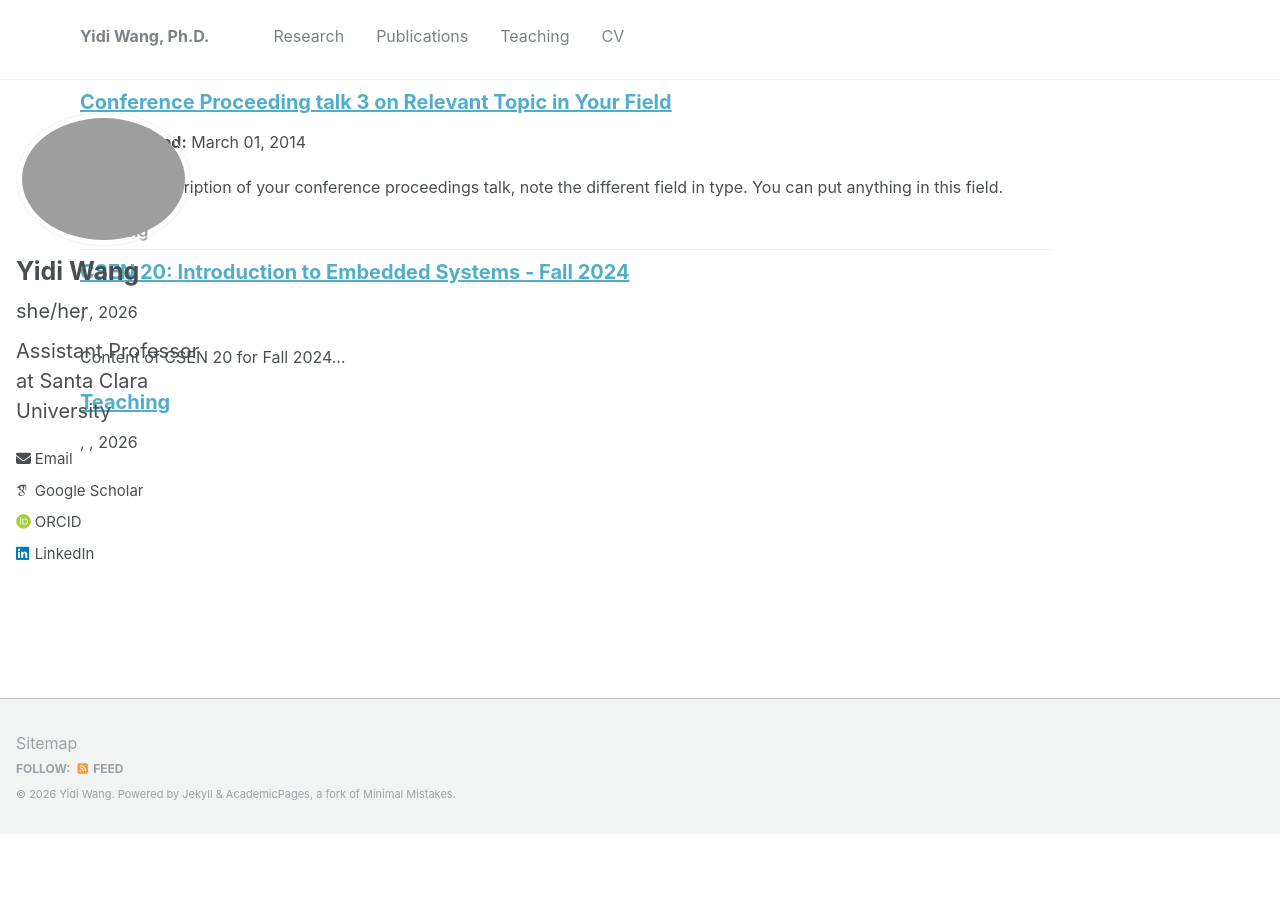
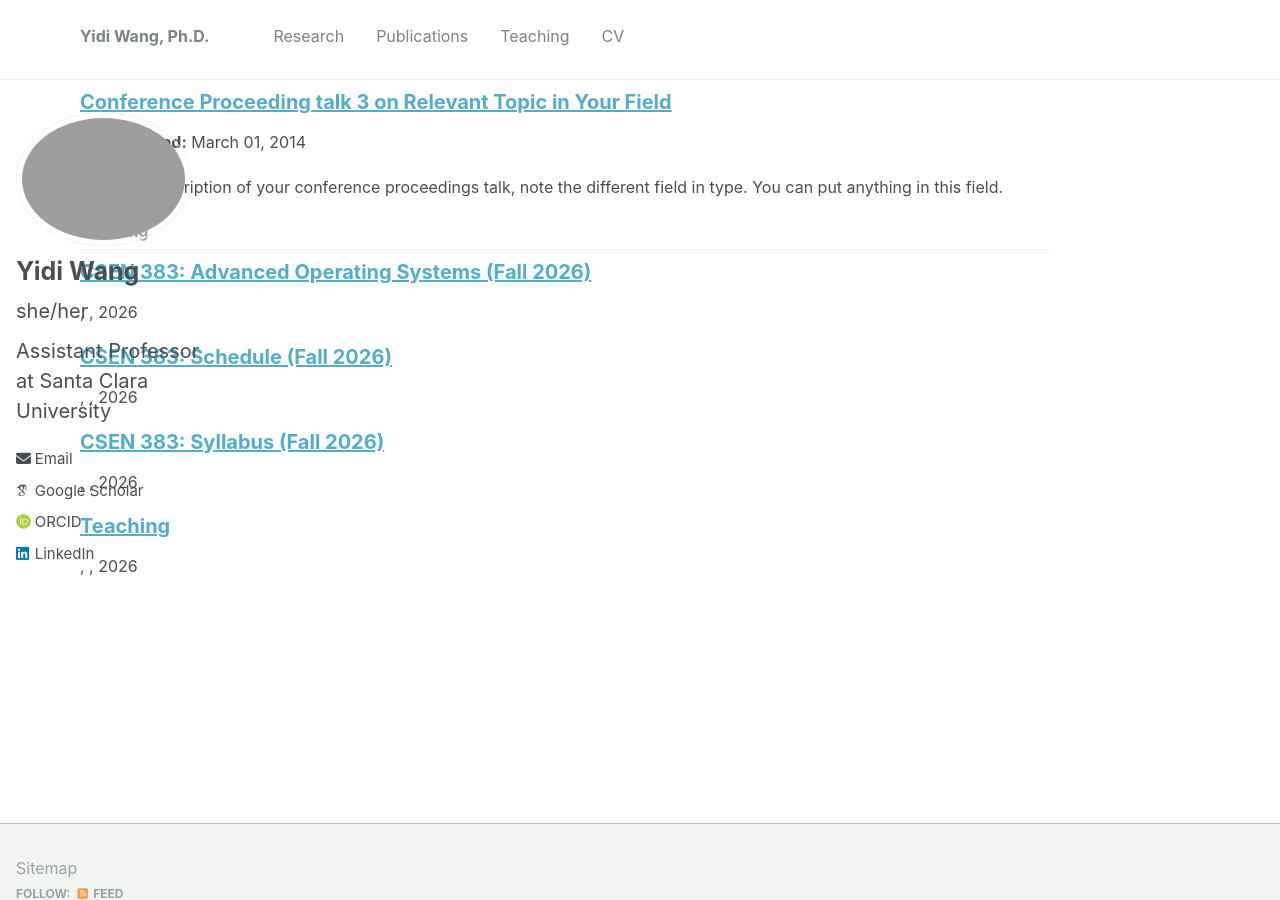
Before and after one commit to yidiwang21/yidiwang21.github.io, a Jekyll site: the page built from _pages/collection-archive.html, in a window 1280 px wide and 900 px high, scrolled down 2229 px. Built offline with Jekyll 4.4.1, drawn with Linux system fonts in a browser that asks for light colours; some web fonts are replaced; before the commit the page ends 3064 px from its top, so only the background shows below that; part of the change alters nothing that is shown.

Commit message:
added 383 syllabus

```diff
--- a/_teaching/CSEN20_F24.md
+++ /dev/null
@@ -1,6 +0,0 @@
----
-layout: page
-title: "CSEN 20: Introduction to Embedded Systems - Fall 2024"
-permalink: /teaching/CSEN20_F24/
----
-Content of CSEN 20 for Fall 2024...
--- /dev/null
+++ b/_teaching/CSEN383/CSEN383_home.md
@@ -0,0 +1,32 @@
+---
+layout: archive
+title: "CSEN 383: Advanced Operating Systems (Fall 2026)"
+permalink: /teaching/CSEN383_home/
+author_profile: false
+---
+
+{% include base_path %}
+
+&nbsp; **Home** &nbsp; &nbsp;|&nbsp; [Syllabus]({{ base_path }}/teaching/CSEN383_syllabus/) &nbsp;|&nbsp; [Schedule]({{ base_path }}/teaching/CSEN383_schedule/)
+
+---
+
+Welcome to CSEN 383!
+
+## Course Description
+
+This course covers advanced topics in operating systems: CPU and memory virtualization, concurrency and deadlock, persistence, kernel extensibility, multicore scalability, virtualization, and distributed and datacenter operating systems. Coursework centers on modifying a real kernel — xv6 for three labs, and the Linux kernel for a fourth.
+
+## Logistics
+
+* **Instructor:** Yidi Wang (yidi.wang (at) scu (dot) edu)
+* **Grader:** TBA
+* **Class hours:** T Th 5:40 - 7:30, Bergin 214
+* **Office hours:** TBA
+
+## Prerequisite
+CSEN 283 or equivalent; familiarity with C language
+
+---
+
+Grading, course policies, and lab descriptions are on the [Syllabus]({{ base_path }}/teaching/CSEN383_syllabus/) page.
--- /dev/null
+++ b/_teaching/CSEN383/CSEN383_schedule.md
@@ -0,0 +1,68 @@
+---
+layout: archive
+title: "CSEN 383: Schedule (Fall 2026)"
+permalink: /teaching/CSEN383_schedule/
+author_profile: false
+---
+
+{% include base_path %}
+
+[Home]({{ base_path }}/teaching/CSEN383_home/) &nbsp;|&nbsp; [Syllabus]({{ base_path }}/teaching/CSEN383_syllabus/) &nbsp;|&nbsp; **Schedule**
+
+---
+
+Subject to change. Camino is authoritative for any change announced in class.
+Readings are due **before** the session they are listed under.
+OSTEP = *Operating Systems: Three Easy Pieces*.
+
+All labs are released on a Tuesday and due two weeks later, on a Tuesday.
+
+## Week by week
+
+| Week | Date | Topic | Reading | Due / exams |
+|---|---|---|---|---|
+| 1 | Tue, 9/22 | Introduction and OS organization | OSTEP 2 | |
+| 1 | Thu, 9/24 | xv6, RISC-V, and the toolchain | xv6 book 1–2 | Group rosters due Fri Sep 25 · set up your dev environment |
+| 2 | Tue, 9/29 | Processes, address spaces, the system call path | OSTEP 4–6 | **Lab 1 out** |
+| 2 | Thu, 10/1 | Virtual memory I: paging, page tables, TLB | OSTEP 13, 15, 18 | |
+| 3 | Tue, 10/6 | Virtual memory II: replacement, copy-on-write, mmap | OSTEP 19, 21, 22 · *PagedAttention* | |
+| 3 | Thu, 10/8 | Kernel extensibility I: SPIN and Exokernel | *Exokernel* | **Quiz 1** — virtual memory |
+| 4 | Tue, 10/13 | Kernel extensibility II: eBPF and the verifier | | **Lab 1 due** · demo 10/13–10/15 · **Lab 2 out** |
+| 4 | Thu, 10/15 | Scheduling I: from FCFS to MLFQ | OSTEP 7, 8 | |
+| 5 | Tue, 10/20 | Scheduling II: proportional share and sched_ext | OSTEP 9, 10 · *Lottery Scheduling* | **Quiz 2** — extensibility, eBPF |
+| 5 | Thu, 10/22 | Synchronization | OSTEP 28, 30, 31 | |
+| 6 | Tue, 10/27 | Deadlock and concurrency bugs · midterm review | OSTEP 32 | **Quiz 3** — scheduling · **Lab 2 due** · **Lab 3 out** |
+| 6 | Thu, 10/29 | **MIDTERM 1** — in class, closed book | | Covers 9/22 through 10/22 |
+| 7 | Tue, 11/3 | Multicore, NUMA, and CXL | *The Multikernel* | Lab 2 demo 11/3–11/5 |
+| 7 | Thu, 11/5 | I/O, storage, and io_uring | OSTEP 36, 37, 44 | |
+| 8 | Tue, 11/10 | File systems I: implementation and crash consistency | OSTEP 39–43 | **Quiz 4** — multicore, NUMA, I/O · **Lab 3 due** · demo 11/10–11/12 · **Lab 4 out** |
+| 8 | Thu, 11/12 | File systems II: NFS, GFS, HDFS | OSTEP 48, 49 · *GFS* | |
+| 9 | Tue, 11/17 | Virtualization and containers | OSTEP Appendix B | **Quiz 5** — file systems |
+| 9 | Thu, 11/19 | Security and isolation: Spectre, Meltdown, TEEs | | |
+| — | 11/23–27 | *Thanksgiving — no class* | | |
+| 10 | Tue, 12/1 | Datacenter and disaggregated OS · final review | | **Quiz 6** — virtualization, security · **Lab 4 due** · demo 12/1--12/3 |
+| 10 | Thu, 12/3 | **MIDTERM 2** — in class, closed book | | Emphasis on 10/27 onward |
+| — | 12/7–12/9 | *Finals week — no activity* | |  |
+
+<!-- ## Labs
+
+| Lab | Topic | Out | Due | Demo |
+|---|---|---|---|---|
+| 1 | Environment setup; xv6 system calls | Tue Sep 29 | Tue Oct 13 | Oct 13–15 |
+| 2 | xv6 scheduler: lottery and stride | Tue Oct 13 | Tue Oct 27 | Nov 3–5 |
+| 3 | xv6 threads: `clone()` and a thread library | Tue Oct 27 | Tue Nov 10 | Nov 10–12 |
+| 4 | A Linux CPU scheduler in BPF (sched_ext) | Tue Nov 10 | Tue Dec 1 | Dec 7–9 |
+
+Useful advice: start the programming assignment early; do not leave it until the deadline. -->
+
+## Papers
+
+Five papers to read for the quarter. Each is due before the session listed, and each will be examined on a quiz alongside with the course slides.
+
+| Read before | Paper |
+|---|---|
+| Tue Oct 6 | [Efficient Memory Management for Large Language Model Serving with PagedAttention](https://arxiv.org/abs/2309.06180) (SOSP 2023) |
+| Thu Oct 8 | [Exokernel: An Operating System Architecture for Application-Level Resource Management](https://pdos.csail.mit.edu/6.828/2008/readings/engler95exokernel.pdf) (SOSP 1995) |
+| Tue Oct 20 | [Lottery Scheduling: Flexible Proportional-Share Resource Management](https://www.usenix.org/legacy/publications/library/proceedings/osdi/full_papers/waldspurger.pdf) (OSDI 1994) |
+| Tue Nov 3 | [The Multikernel: A New OS Architecture for Scalable Multicore Systems](https://www.sigops.org/s/conferences/sosp/2009/papers/baumann-sosp09.pdf) (SOSP 2009) |
+| Thu Nov 12 | [The Google File System](https://static.googleusercontent.com/media/research.google.com/en//archive/gfs-sosp2003.pdf) (SOSP 2003) |
--- /dev/null
+++ b/_teaching/CSEN383/CSEN383_syllabus.md
@@ -0,0 +1,79 @@
+---
+layout: archive
+title: "CSEN 383: Syllabus (Fall 2026)"
+permalink: /teaching/CSEN383_syllabus/
+author_profile: false
+---
+
+{% include base_path %}
+
+[Home]({{ base_path }}/teaching/CSEN383_home/) &nbsp;|&nbsp; **Syllabus** &nbsp;|&nbsp; [Schedule]({{ base_path }}/teaching/CSEN383_schedule/)
+
+---
+
+## Class Webpage and Communication
+
+We will be using Canvas for assignment submission, announcements, course materials and discussion/help. **Please use Discussion Board to ask questions!**
+
+## Textbooks
+
+Both are free online. No purchase required.
+- [*Operating Systems: Three Easy Pieces*](https://pages.cs.wisc.edu/~remzi/OSTEP/) — Arpaci-Dusseau. Primary text.
+- [*xv6: a simple, Unix-like teaching operating system*](https://pdos.csail.mit.edu/6.828/2024/xv6/book-riscv-rev4.pdf) — MIT. Used for the labs.
+
+## Assignments and Exams
+
+You have three slack days that you can use on any one assignment. For group assignments, 1 day is assessed to each partner. Penalty is 15% per late day after that, and the submission portal will be closed three days after the deadline.
+
+There will be two midterm exams. They are tentatively scheduled on Thursdays.
+No alternative makeup exam will be given without a documented excuse such as a major health issue. If a makeup exam is requested, it will be much harder.
+
+## Grade Breakdown
+
+* Midterm 1: 25%
+* Midterm 2: 30%
+* Programming assignments: 25%
+* Quizzes, participation: 20%
+Note: the grades will be assigned relative to the rest of the class.
+
+## Course Schedule
+
+Please see [Schedule]({{ base_path }}/teaching/CSEN383_schedule/) page.
+
+## Expected Learning Outcomes
+Upon successful course completion, students would achieve the following:
+* Describe basic OS functionality and components: CPU scheduling, process management, main memory management, secondary storage management, I/O devices, file management, security.
+* Ability to explain various scheduling algorithms and their relative merits and problems, including multi-processor scheduling challenges.
+* Demonstrate an understanding of the tradeoffs involved in resource management.
+* Demonstrate an understanding of memory management algorithms, including those applied to basic caching and buffering, as well as memory management in the context of varying memory technologies.
+* Apply the concepts in file management, such as directory structure, layout management, buffering, and data space management in both uni-processor and distributed contexts.
+* Understand performance measurements and the importance of performance evaluation in operating system design.
+
+---
+
+## Academic Integrity
+
+The Academic Integrity pledge is an expression of the University’s commitment to fostering an understanding of— and commitment to—a culture of integrity at Santa Clara University. The Academic Integrity pledge, which applies to all students, states:
+
+> I am committed to being a person of integrity. I pledge, as a member of the Santa Clara University community, to abide by and uphold the standards of academic integrity contained in the Student Conduct Code.
+>
+> Academic integrity is part of your intellectual, ethical, and professional development. I expect you to uphold the principles of this pledge for all work in this class. I will clarify expectations on academic integrity -- including the use of AI tools such as ChatGPT and course sharing sites for all assignments and exams in this course. If you have questions about what is appropriate on any assignment, please let me know before you hand in work. For more resources about ensuring academic integrity in your work, see this LibGuide on Academic Integrity.
+
+Misunderstanding of the appropriate academic conduct will not be accepted as an excuse for academic misconduct. If a student is in doubt about appropriate academic conduct in a particular situation, he or she should consult with the instructor in the course to avoid the serious charge of academic misconduct.
+
+### Using AI
+[SoE Academic Integrity of AI](https://www.scu.edu/engineering/ai2/)
+
+### Cheating
+Examples include but are not limited to:
+* copying from another student's examination, quiz, laboratory work, or homework assignment
+* allowing others to conduct research or to prepare work for you
+* submitting for academic advancement an item of academic work that you have previously submitted for academic advancement
+
+
+### Plagiarism
+
+Includes the copying of language, structure, or ideas of another and attributing (explicitly or implicitly) the work to one’s own efforts. Plagiarism means using another's work without giving credit. Examples include but are not limited to:
+* copying information from computer-based sources, i.e., the Internet
+* allowing another person to substantially alter or revise your work and submitting it entirely as your own
+This policy applies, in all respects, to CSEN383.
--- a/_teaching/teaching.md
+++ b/_teaching/teaching.md
@@ -9,6 +9,8 @@ author_profile: false
 
 ---
 ## Santa Clara University
+* [CSEN 383: Advanced Operating Systems]({{ base_path }}/teaching/CSEN383_home/)
+	* Fall 2026
 * CSEN (COEN) 283: Operating Systems
 	* Winter 2025, Spring 2025, Fall 2025
 * CSEN (COEN) 20: Introduction to Embedded Systems
```
